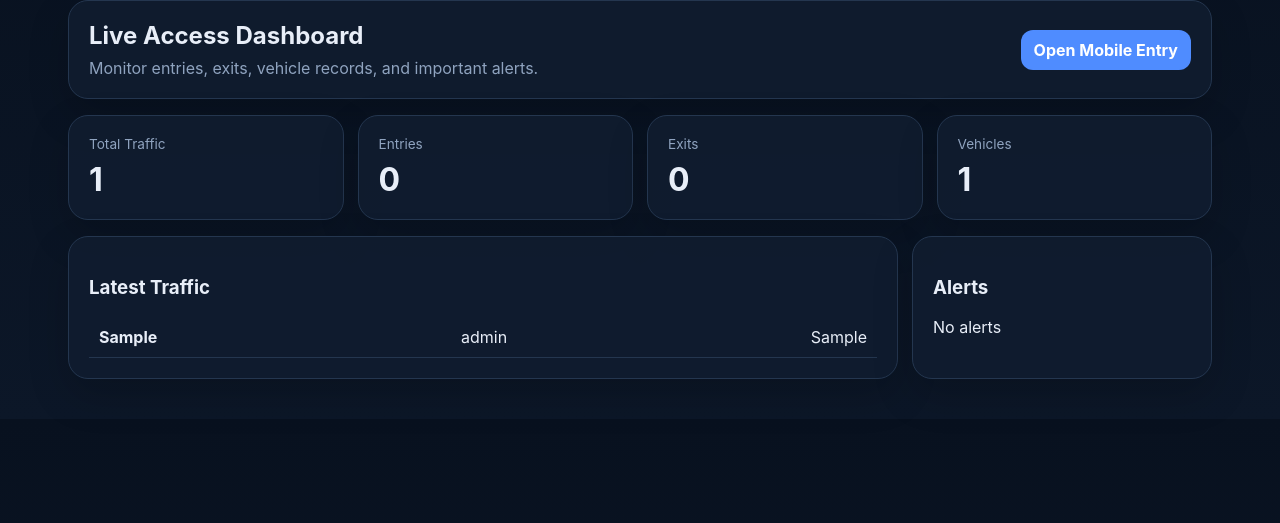
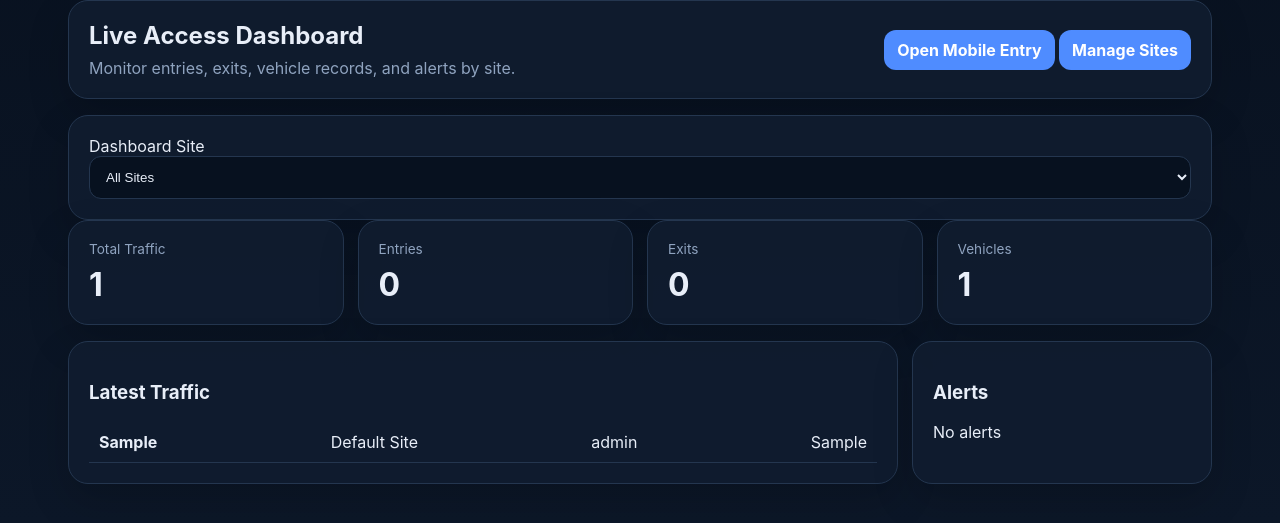
Before and after one commit to bahram-khakbaz/ai-license-plate-access-platform, a Flask app: template templates/index.html in a window 1280 px wide. Shown: the part 136-659 px from the top of the page. Run offline with Flask 3, Linux system fonts and the light colour scheme; data comes from the database, SQL or seed files in the repository; the template is opened without the code that fills it: most values are stand-ins (such as "Sample title", 1, 10 or a date in 2020); parts of the project's set-up code (start-up, migrations or seed data) failed here and were passed over.

Commit message:
Add multi-site dashboard selector

```diff
--- a/templates/index.html
+++ b/templates/index.html
@@ -3,9 +3,20 @@
 <section class="hero">
   <div>
     <h2>Live Access Dashboard</h2>
-    <p>Monitor entries, exits, vehicle records, and important alerts.</p>
+    <p>Monitor entries, exits, vehicle records, and alerts by site.</p>
   </div>
-  <a class="button" href="/mobile-entry">Open Mobile Entry</a>
+  <div class="actions">
+    <a class="button" href="/mobile-entry">Open Mobile Entry</a>
+    <a class="button secondary" href="/settings/sites">Manage Sites</a>
+  </div>
+</section>
+
+<section class="panel">
+  <label>Dashboard Site</label>
+  <select id="siteFilter">
+    <option value="">All Sites</option>
+    {% for s in sites %}<option value="{{ s.id }}">{{ s.name }}</option>{% endfor %}
+  </select>
 </section>
 
 <section class="cards" id="stats">
@@ -28,15 +39,18 @@
 
 <script>
 async function loadStats(){
-  const r = await fetch('/api/dashboard-stats');
+  const siteId = document.getElementById('siteFilter').value;
+  const url = siteId ? `/api/dashboard-stats?site_id=${encodeURIComponent(siteId)}` : '/api/dashboard-stats';
+  const r = await fetch(url);
   const d = await r.json();
   document.getElementById('total').textContent = d.today.total || 0;
   document.getElementById('entries').textContent = d.today.entries || 0;
   document.getElementById('exits').textContent = d.today.exits || 0;
   document.getElementById('vehicles').textContent = d.vehicles.total || 0;
-  document.getElementById('latest').innerHTML = (d.latest || []).map(x => `<div class="row"><b>${x.plate || '-'}</b><span>${x.gate_role || '-'}</span><span>${x.source || '-'}</span></div>`).join('') || 'No traffic yet';
-  document.getElementById('alerts').innerHTML = (d.alerts || []).map(x => `<div class="alert"><b>${x.plate || '-'}</b><span>${x.status || 'unknown'}</span></div>`).join('') || 'No alerts';
+  document.getElementById('latest').innerHTML = (d.latest || []).map(x => `<div class="row"><b>${x.plate || '-'}</b><span>${x.site_name || '-'}</span><span>${x.gate_role || '-'}</span><span>${x.source || '-'}</span></div>`).join('') || 'No traffic yet';
+  document.getElementById('alerts').innerHTML = (d.alerts || []).map(x => `<div class="alert"><b>${x.plate || '-'}</b><span>${x.site_name || '-'}</span><span>${x.status || 'unknown'}</span></div>`).join('') || 'No alerts';
 }
+document.getElementById('siteFilter').addEventListener('change', loadStats);
 loadStats(); setInterval(loadStats, 10000);
 </script>
 {% endblock %}
```
